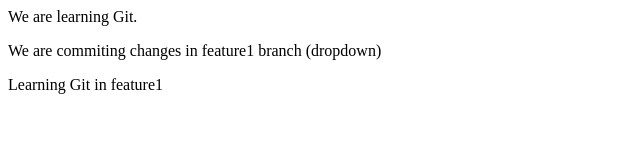
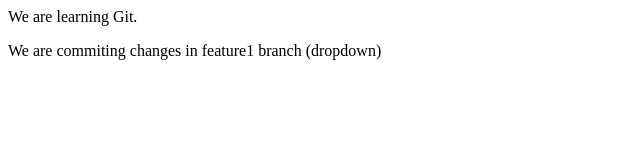
Before and after one commit to Anant131997/localrepo, a plain HTML site: page index.html in a window 1280 px wide. Shown: the whole page, without its empty margins (0-640 px from the left). Drawn offline with Linux system fonts and the light colour scheme.

Commit message:
Deleted a paragraph

```diff
--- a/index.html
+++ b/index.html
@@ -1,3 +1,2 @@
 <p>We are learning Git.</p>
 <p>We are commiting changes in feature1 branch (dropdown)</p>
-<p>Learning Git in feature1</p>
```
